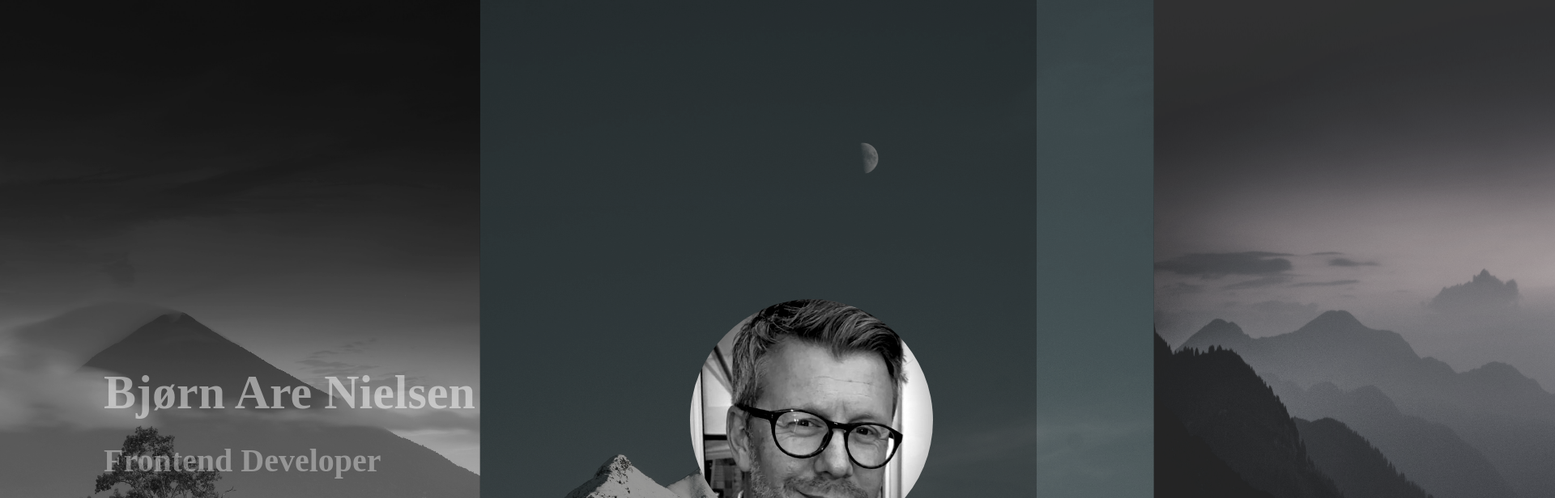
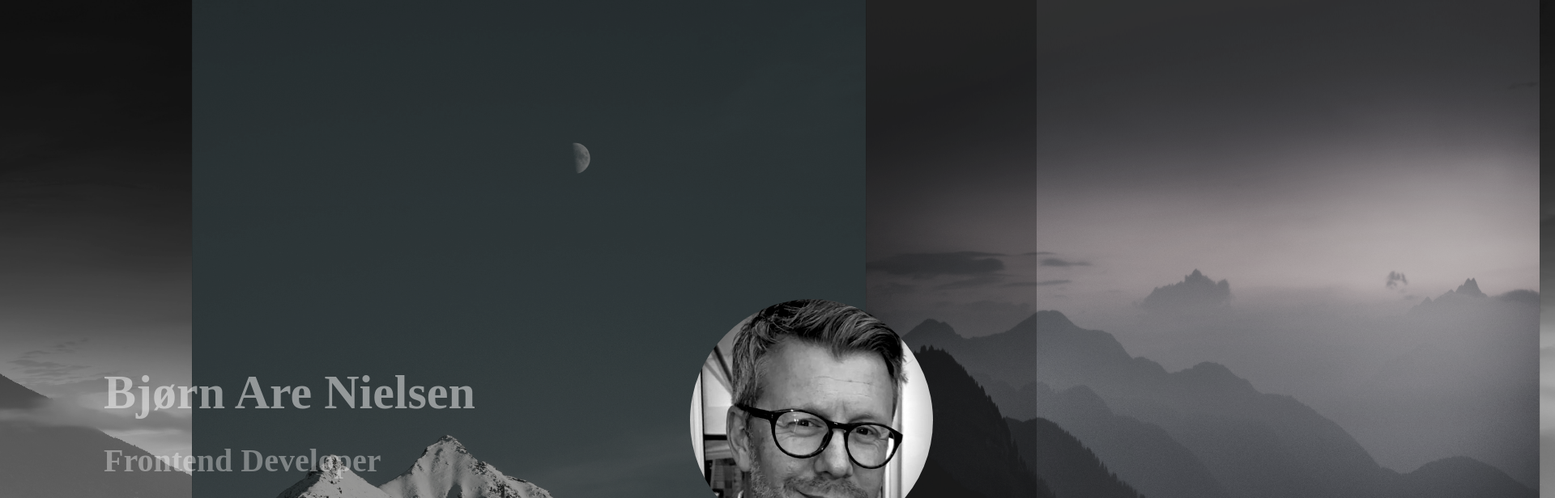
Before and after one commit to bare74/remult_app, a Next.js app: page / in a window 1280 px wide. Shown: the top 616 px of the page at 81% size, 1920 px wide, since content can reach past the window. Built offline with nearby package versions, Linux system fonts and the light colour scheme; no server answers.

Commit message:
style  img

```diff
--- a/src/pages/index.tsx
+++ b/src/pages/index.tsx
@@ -20,10 +20,10 @@ const Home: React.FC = () => {
           <img src="/assets/avatar.jpg" />
         </header>
         <div className="images">
-          <img height="437" src="/assets/1.jpg" width="1240" />
-          <img height="437" src="/assets/2.jpg" width="1240" />
-          <img height="437" src="/assets/3.jpg" width="1240" />
-          <img height="437" src="/assets/1.jpg" width="1240" />
+          <img height="874" src="/assets/1.jpg" width="1240" />
+          <img height="874" src="/assets/2.jpg" width="1240" />
+          <img height="874" src="/assets/3.jpg" width="1240" />
+          <img height="874" src="/assets/1.jpg" width="1240" />
         </div>
       </section>
 
```
